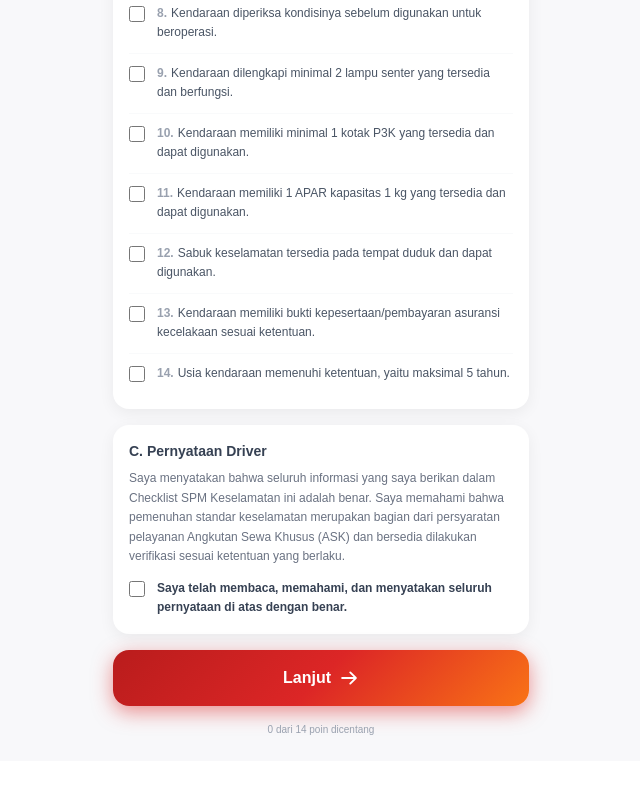
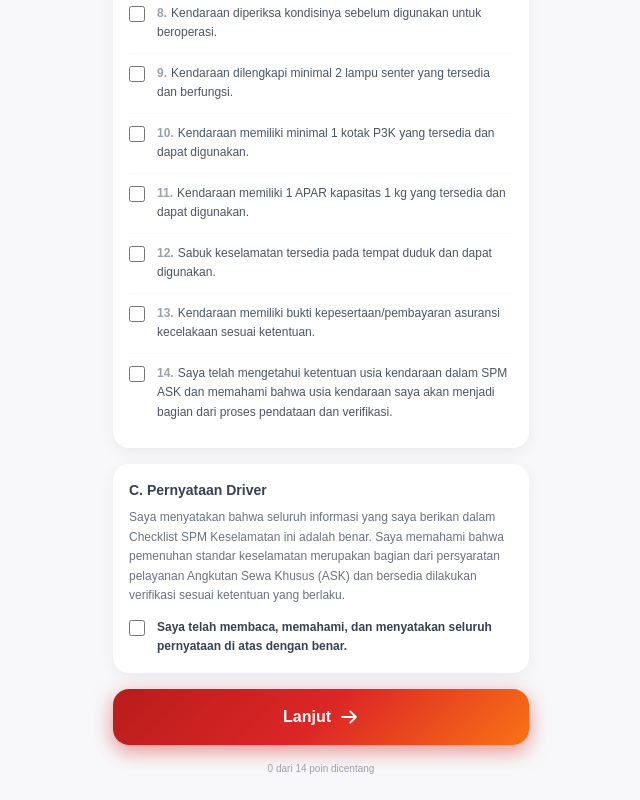
Before and after one commit to orchestratordev/dokb-dashboard, a Next.js app: page /checklist-keselamatan in a window 1280 px wide. Shown: the part 667-1467 px from the top of the page, without its empty margins (319-959 px from the left). Before the commit the page ends 1428 px from the top, so only its background shows below. Built offline with nearby package versions, Linux system fonts and the light colour scheme.

Commit message:
Update vehicle age requirement message in checklist

```diff
--- a/app/checklist-keselamatan/page.tsx
+++ b/app/checklist-keselamatan/page.tsx
@@ -21,7 +21,7 @@ const KENDARAAN = [
   { id: 'k11', text: 'Kendaraan memiliki 1 APAR kapasitas 1 kg yang tersedia dan dapat digunakan.' },
   { id: 'k12', text: 'Sabuk keselamatan tersedia pada tempat duduk dan dapat digunakan.' },
   { id: 'k13', text: 'Kendaraan memiliki bukti kepesertaan/pembayaran asuransi kecelakaan sesuai ketentuan.' },
-  { id: 'k14', text: 'Usia kendaraan memenuhi ketentuan, yaitu maksimal 5 tahun.' },
+  { id: 'k14', text: 'Saya telah mengetahui ketentuan usia kendaraan dalam SPM ASK dan memahami bahwa usia kendaraan saya akan menjadi bagian dari proses pendataan dan verifikasi.' },
 ]
 
 const SEMUA_POIN = [...PENGEMUDI, ...KENDARAAN]
```
